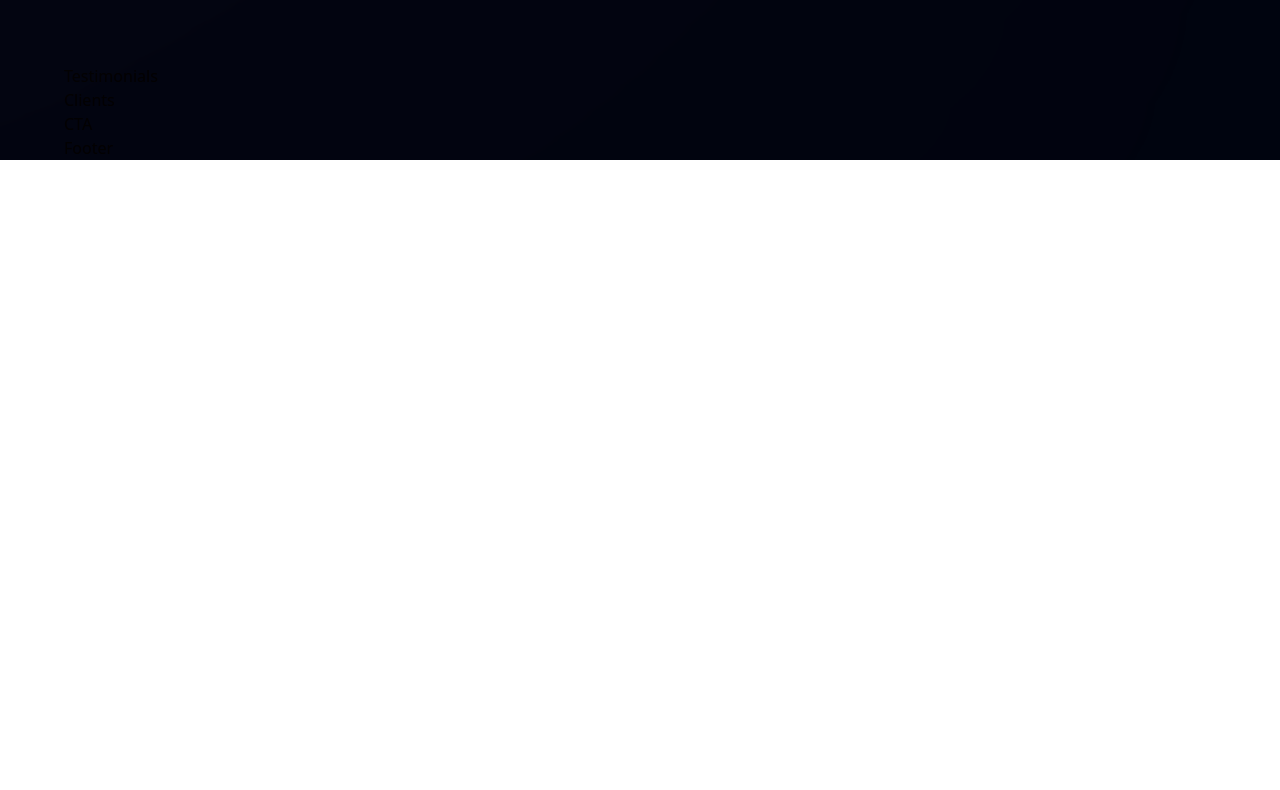
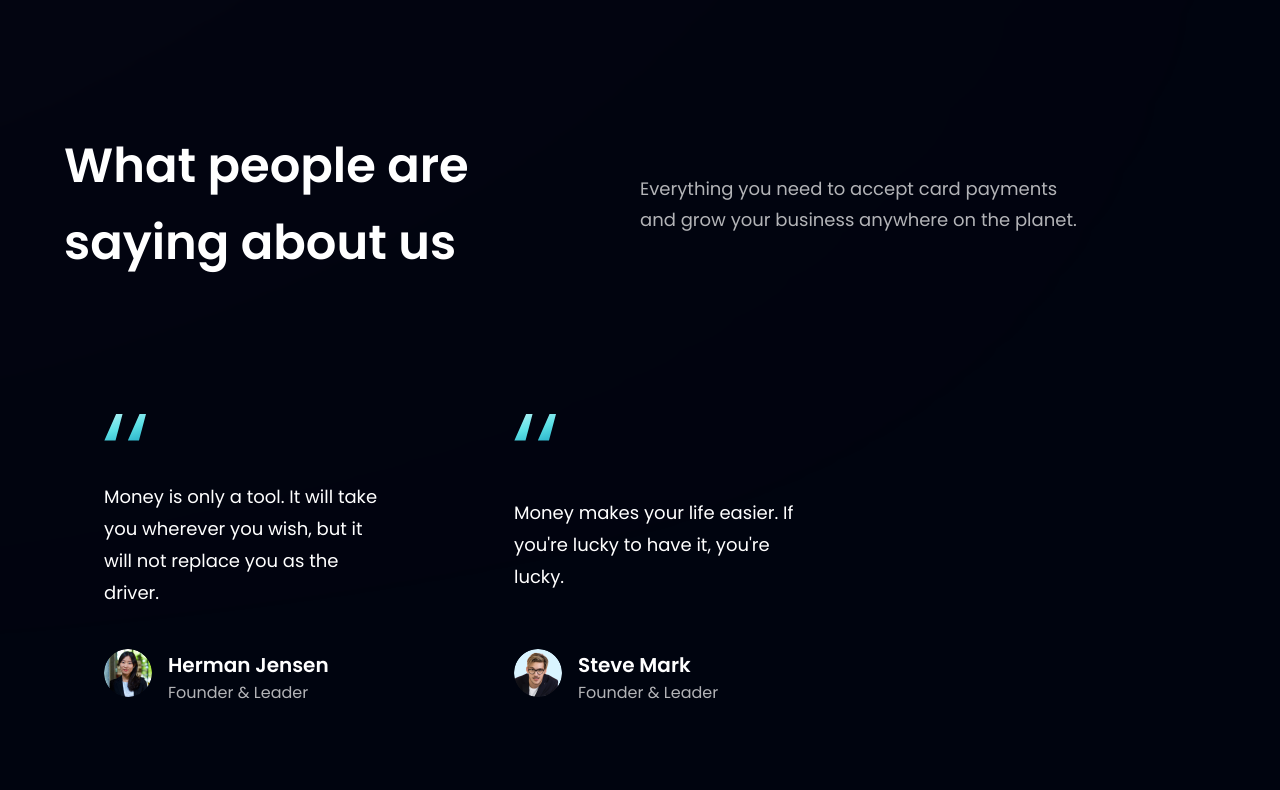
Before and after one commit to Diogo0602x/Bank, a React (Vite) app: page / in a window 1280 px wide. Shown: the part 2730-3520 px from the top of the page. Before the commit the page ends 2890 px from the top, so only its background shows below. Built offline with nearby package versions, Linux system fonts and the light colour scheme.

Commit message:
FeedBackCard done

```diff
--- a/src/components/FeedBackCard.jsx
+++ b/src/components/FeedBackCard.jsx
@@ -1,9 +1,32 @@
-import React from 'react'
+import { quotes } from  '../assets';
 
-const FeedBackCard = () => {
-  return (
-    <div>FeedBackCard</div>
+const FeedBackCard = ({ content, name, title, img}) => (
+    <div className='flex justify-between flex-col px-10 py-12 rounded-[20px] max-w-[370px] md:mr-10 sm:mr-5 mr-0 my-5 feedback-card'>
+      <img
+        src={quotes}
+        alt='double_quotes'
+        className='w-[42px] h-[27px] object-contain '
+      />
+      <p className='font-poppins font-normal text-[18px] leading-[32px] text-white my-10'>
+        {content}
+      </p>
+      <div className='flex flex-row'>
+        <img
+          src={img}
+          alt={name}
+          className='w-[48px] h-[48px] rounded-full'
+        />
+
+        <div className='flex flex-col ml-4'>
+          <h4 className='font-poppins font-semibold text-[20px] leading-[32px] text-white'>
+            {name}
+          </h4>
+          <p className='font-poppins font-normal text-[16px] leading-[24px] text-dimWhite'>
+            {title}
+          </p>
+        </div>
+      </div>
+    </div>
   )
-}
 
 export default FeedBackCard
--- a/src/components/Testimonials.jsx
+++ b/src/components/Testimonials.jsx
@@ -1,9 +1,28 @@
-import React from 'react'
+import { feedback} from '../constants';
+import styles from '../style';
+import FeedBackCard from './FeedBackCard';
 
-const Testimonials = () => {
-  return (
-    <div>Testimonials</div>
-  )
-}
+const Testimonials = () => (
+  <section id='clients' className={`${styles.paddingY} ${styles.flexCenter} flex-col relative`} >
+    {/* { TODO } */}
+    <div/>
+    <div className='w-full flex justify-between items-center md:flex-row flex-col sm:mb-16 mb-6 relative z-[1]'>
+      <h1 className={styles.heading2}>
+        What people are <br className='sm:block hidden'/> saying about us
+      </h1>
+      <div className='w-full md:mt-0 mt-6'>
+        <p className={`${styles.paragraph} text-left max-w-[450px]`}>
+          Everything you need to accept card payments and grow your business anywhere on the planet.
+        </p>
+      </div>
+    </div>
+
+    <div className='flex flex-wrap sm:justify-start justify-center w-full feedback-container relative z-[1]'>
+      {feedback.map((card) => (
+        <FeedBackCard key={card.id} {...card} />
+      ))}
+    </div>
+  </section>
+)
 
 export default Testimonials
```
